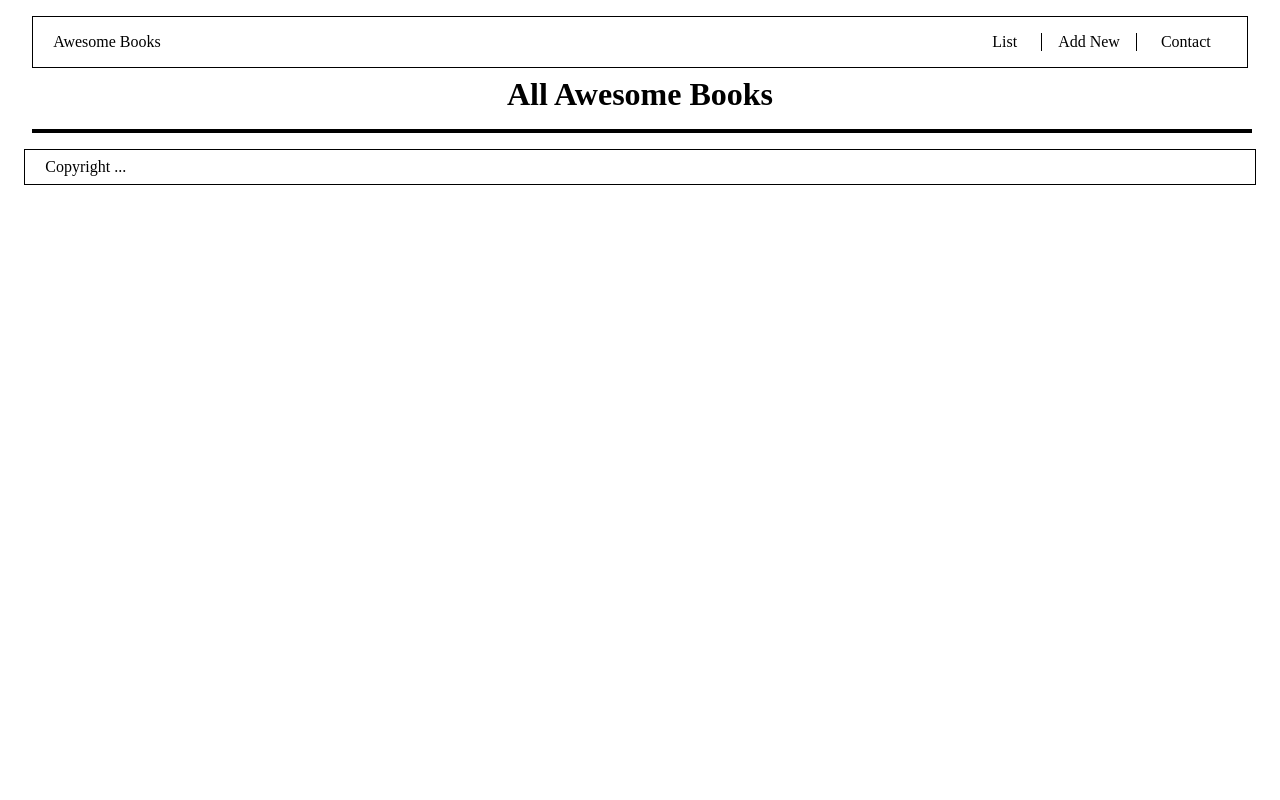
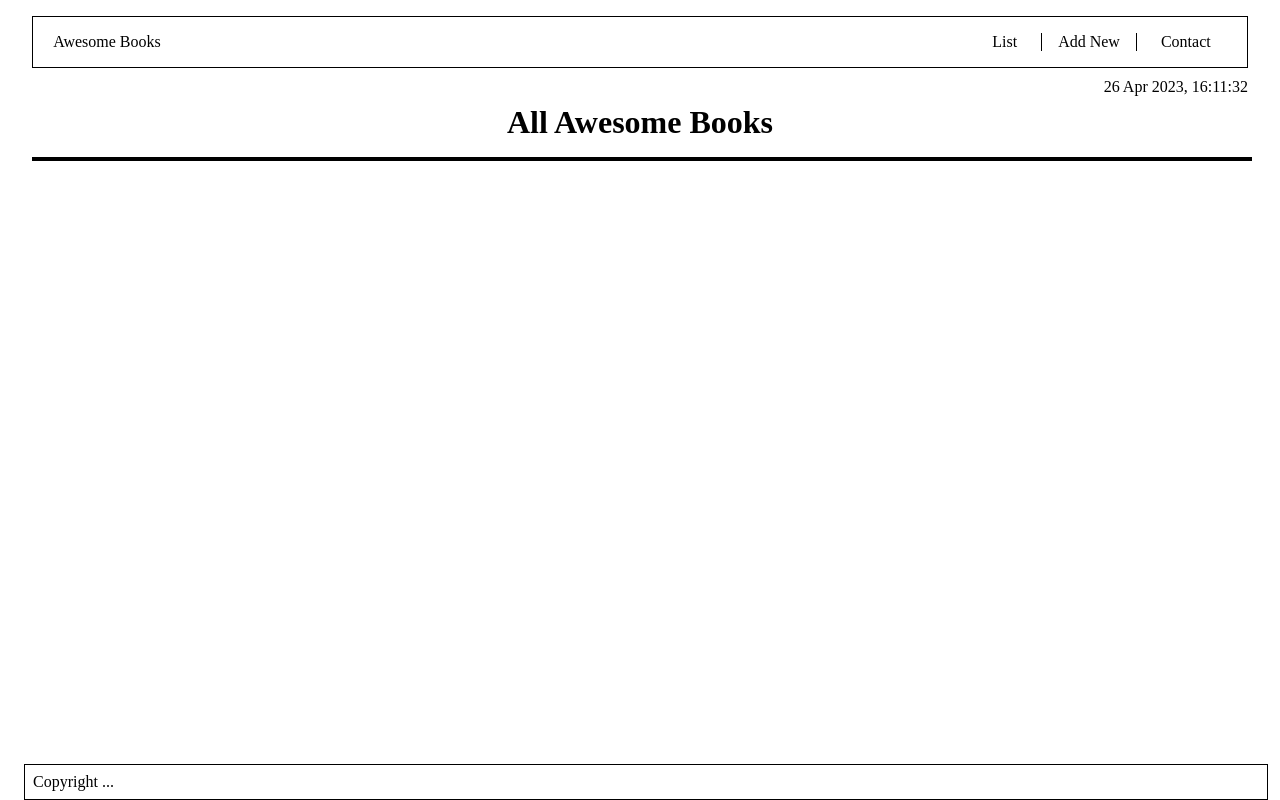
Before and after one commit to sunga12/Awesome-books, a website: page index.html in a window 1280 px wide. Drawn offline with Linux system fonts and the light colour scheme.

Commit message:
Add date including clock

```diff
--- a/script.js
+++ b/script.js
@@ -24,9 +24,25 @@ conTact.addEventListener('click', () => {
   contactSection.style.display = 'block';
 });
 
+const clock=document.querySelector('.date')
+
+const timeNow = () => {
+  let today = new Date().toLocaleDateString('en-GB', {
+  day : 'numeric',
+  month : 'short',
+  year : 'numeric',
+  hour: '2-digit',
+  minute: '2-digit',
+  second: '2-digit',}).split(' ').join(' ');
+  clock.innerHTML = today;
+};
+
+setInterval(() => {
+  timeNow();
+}, 1000);
+
 class BookList {
   form = document.querySelector('.form');
-
   bookBtns = document.querySelectorAll('.remove');
 
   constructor() {
--- a/styles.css
+++ b/styles.css
@@ -11,15 +11,16 @@ header {
   padding: 0 1%;
 }
 
-/* nav {
-  border: 1px solid blue;
-} */
-
 ul {
   display: flex;
   flex-direction: row;
   list-style-type: none;
   margin: 0;
+}
+
+.date {
+  margin-top: 10px;
+  text-align: right;
 }
 
 .a-n {
@@ -40,10 +41,6 @@ h2 {
   text-align: center;
 }
 
-.book-list {
-  /* display: none; */
-}
-
 .add-new {
   display: none;
 }
@@ -54,7 +51,7 @@ h2 {
 
 .books {
   border: 2px solid black;
-  background-color: rgb(178, 177, 177);
+  /* background-color: rgb(178, 177, 177); */
   width: 100%;
   margin: 1rem auto;
 }
@@ -62,6 +59,14 @@ h2 {
 .book-container {
   display: flex;
   justify-content: space-between;
+}
+
+.book-container:nth-child(odd) {
+  background-color: #ddd;
+}
+
+.book-container:nth-child(even) {
+  background-color: white;
 }
 
 .add-book-form {
@@ -81,5 +86,7 @@ input {
 footer {
   margin: 0 auto;
   border: 1px solid black;
-  padding: 0 1%;
+  position: absolute;
+  bottom: 0;
+  width: 97%;
 }
```
Also changed, not shown: index.html (+0 -6 lines).
